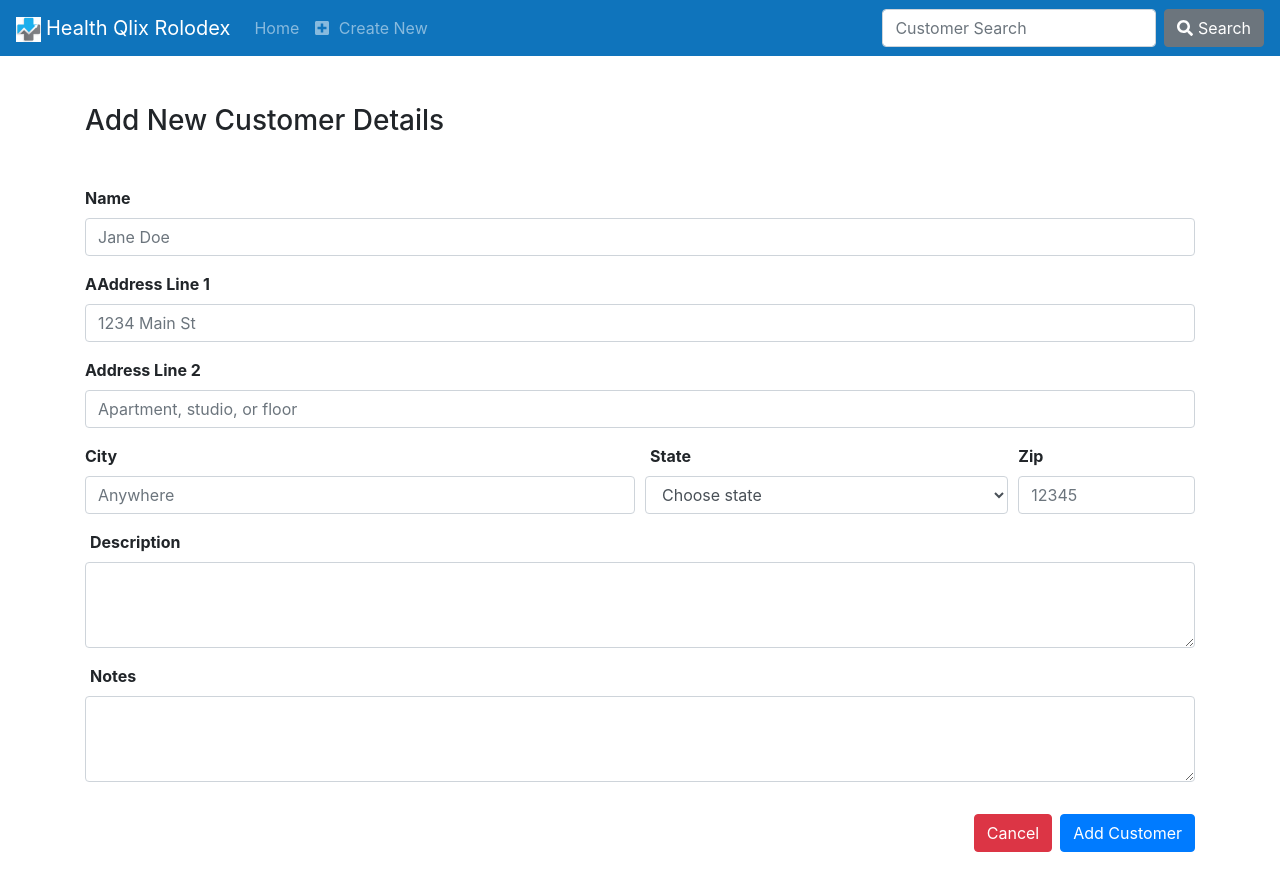
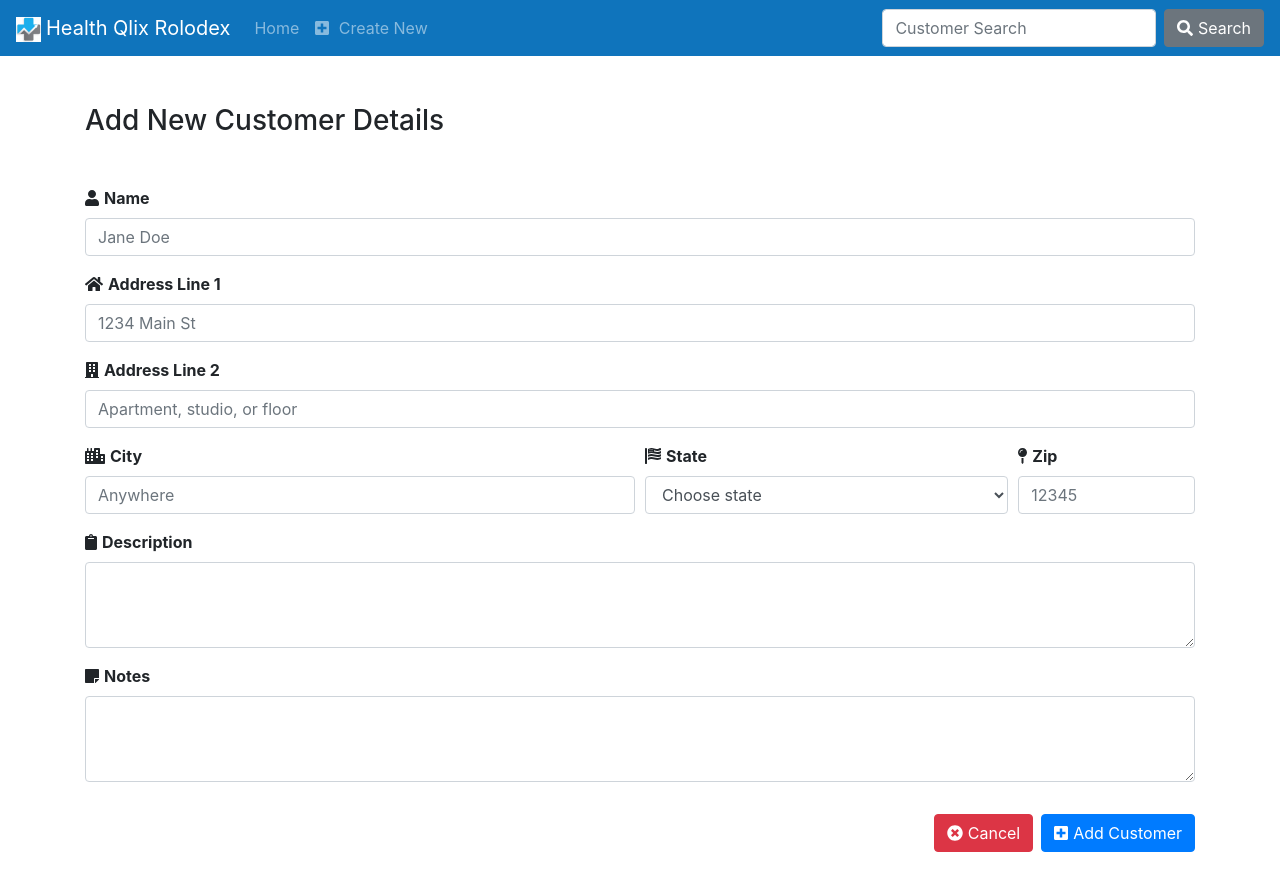
Before and after one commit to aniledev/health-qlix-client, a React (Create React App) app: page /add in a window 1280 px wide. Shown: the top 890 px of the page. Built offline with nearby package versions, Linux system fonts and the light colour scheme.

Commit message:
REFACTOR: add icons to form

```diff
--- a/src/components/form/FormInputs.js
+++ b/src/components/form/FormInputs.js
@@ -1,4 +1,20 @@
 import React, { Component } from "react";
+import { FontAwesomeIcon } from "@fortawesome/react-fontawesome";
+import {
+  faPlusSquare,
+  faSearch,
+  faSortAlphaDown,
+  faListOl,
+  faUser,
+  faHome,
+  faBuilding,
+  faCity,
+  faFlagUsa,
+  faMapPin,
+  faClipboard,
+  faStickyNote,
+  faTimesCircle,
+} from "@fortawesome/free-solid-svg-icons";
 
 export default class FormInputs extends Component {
   render() {
@@ -6,7 +22,8 @@ export default class FormInputs extends Component {
       <form class="mt-5">
         <div class="form-group">
           <label for="input-name">
-            <i class="fas fa-user"></i>Name
+            <FontAwesomeIcon icon={faUser} className="user" />
+            Name
           </label>
           <input
             type="text"
@@ -20,7 +37,8 @@ export default class FormInputs extends Component {
         </div>
         <div class="form-group">
           <label for="input-address-1">
-            <i class="fas fa-home"></i>AAddress Line 1
+            <FontAwesomeIcon icon={faHome} className="home" />
+            Address Line 1
           </label>
           <input
             type="text"
@@ -34,7 +52,8 @@ export default class FormInputs extends Component {
         </div>
         <div class="form-group">
           <label for="input-address-2">
-            <i class="fas fa-building"></i>Address Line 2
+            <FontAwesomeIcon icon={faBuilding} className="building" />
+            Address Line 2
           </label>
           <input
             type="text"
@@ -47,7 +66,8 @@ export default class FormInputs extends Component {
         <div class="form-row">
           <div class="form-group col-md-6">
             <label for="input-city">
-              <i class="fas fa-city"></i>City
+              <FontAwesomeIcon icon={faCity} className="city" />
+              City
             </label>
             <input
               type="text"
@@ -60,7 +80,8 @@ export default class FormInputs extends Component {
           </div>
           <div class="form-group col-md-4">
             <label for="input-state">
-              <i class="fas fa-flag-usa"></i>State
+              <FontAwesomeIcon icon={faFlagUsa} className="flag" />
+              State
             </label>
             <select id="input-state" class="form-control" required>
               <option selected>Choose state</option>
@@ -121,7 +142,8 @@ export default class FormInputs extends Component {
           </div>
           <div class="form-group col-md-2">
             <label for="input-zip">
-              <i class="fas fa-map-pin"></i>Zip
+              <FontAwesomeIcon icon={faMapPin} className="pin" />
+              Zip
             </label>
             <input
               type="text"
@@ -136,7 +158,8 @@ export default class FormInputs extends Component {
 
         <div class="form-group">
           <label for="input-description">
-            <i class="fas fa-clipboard"></i>Description
+            <FontAwesomeIcon icon={faClipboard} className="clipboard" />
+            Description
           </label>
           <textarea
             type="text"
@@ -148,7 +171,8 @@ export default class FormInputs extends Component {
 
         <div class="form-group">
           <label for="input-notes">
-            <i class="fas fa-sticky-note"></i>Notes
+            <FontAwesomeIcon icon={faStickyNote} className="note" />
+            Notes
           </label>
           <textarea
             type="text"
@@ -161,12 +185,12 @@ export default class FormInputs extends Component {
         <div class="d-flex justify-content-end">
           <a href="root.html">
             <button type="button" class="btn btn-danger cancel mt-3 mx-2">
-              <i class="fa fa-times-circle"></i>
+              <FontAwesomeIcon icon={faTimesCircle} className="cancel" />
               Cancel
             </button>
           </a>
           <button type="submit" class="btn btn-primary add-customer mt-3">
-            <i class="fa fa-plus-square"></i>
+            <FontAwesomeIcon icon={faPlusSquare} className="plus" />
             Add Customer
           </button>
         </div>
--- a/src/styles/App.css
+++ b/src/styles/App.css
@@ -41,7 +41,8 @@ thead {
   .pin,
   .list,
   .fa-sticky-note,
-  .fa-clipboard {
+  .fa-clipboard,
+  .cancel {
     margin-right: 5px;
   }
 
```
Also changed, not shown: src/pages/FormView.js (+1 -13 lines).
